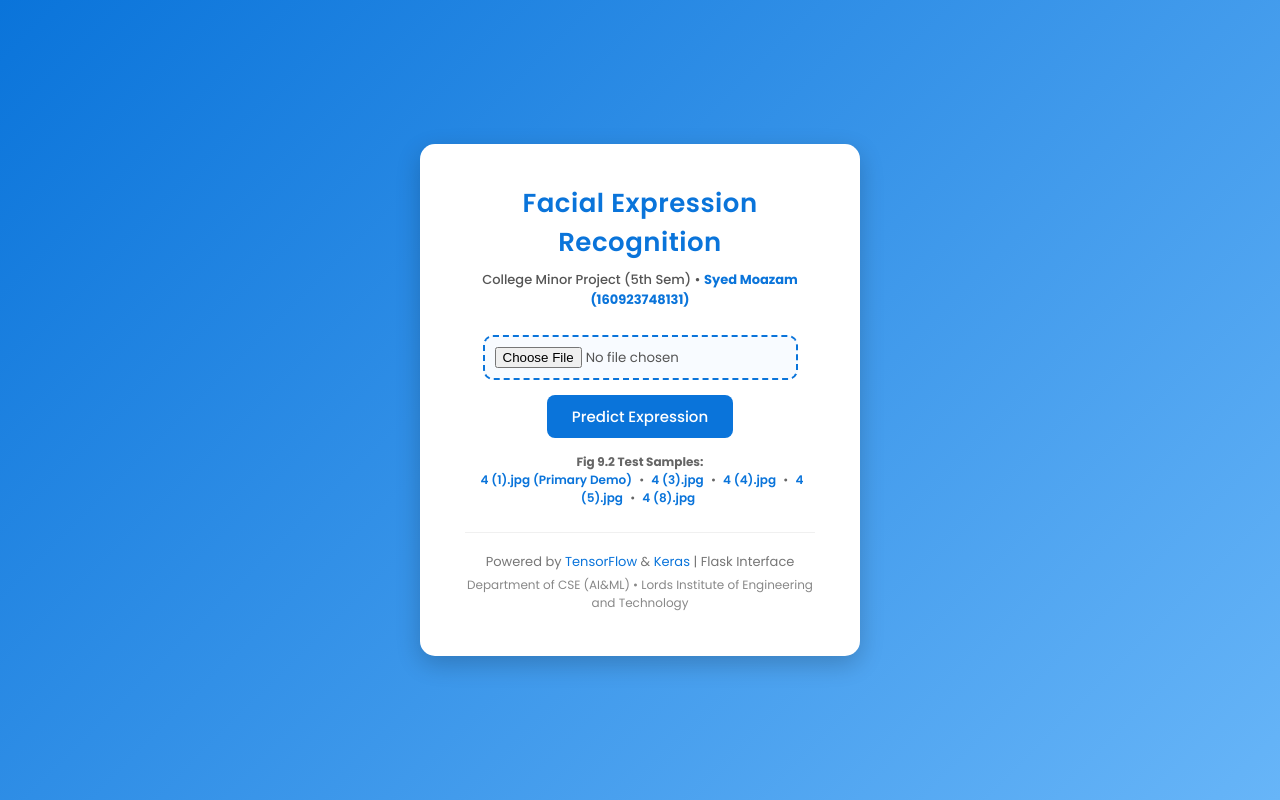
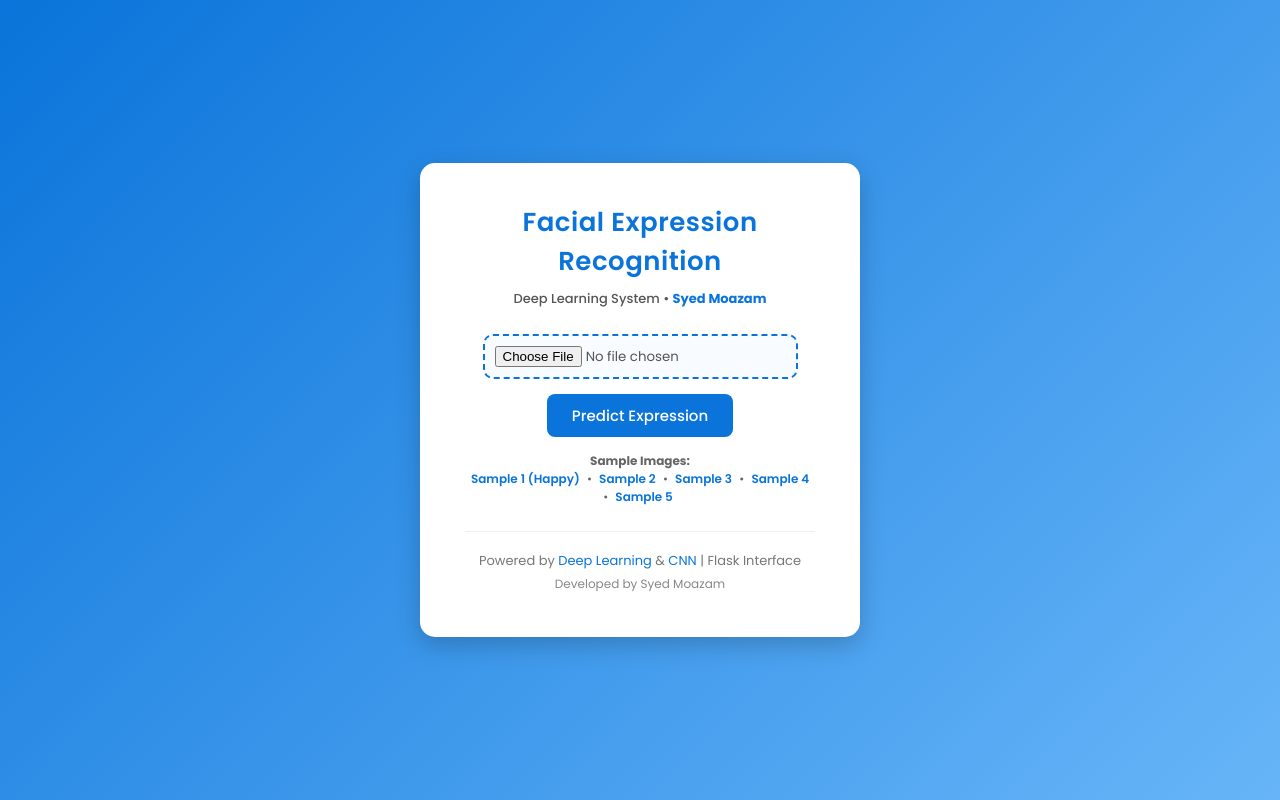
Before and after one commit to syedmoazam02/Facial-Expression-Recognition-using-CNN-and-DL, a Flask app: page / in a window 1280 px wide. Run offline with Flask 2, Linux system fonts and the light colour scheme.

Commit message:
Update UI layout and project documentation

```diff
--- a/templates/result.html
+++ b/templates/result.html
@@ -170,7 +170,7 @@
 <body>
     <div class="container">
         <h1>Facial Expression Recognition</h1>
-        <div class="project-meta">College Minor Project (5th Sem) &bull; <strong>Syed Moazam (160923748131)</strong></div>
+        <div class="project-meta">Deep Learning System &bull; <strong>Syed Moazam</strong></div>
 
         <form method="POST" enctype="multipart/form-data" action="/predict" id="predictionForm">
             <input type="file" name="file" id="fileInput" accept="image/*" required>
@@ -178,12 +178,12 @@
         </form>
 
         <div class="samples-hint">
-            <strong>Fig 9.2 Test Samples:</strong><br>
-            <a href="javascript:void(0)" onclick="loadSample('/static/samples/4 (1).jpg', '4 (1).jpg')">4 (1).jpg (Primary Demo)</a> &bull;
-            <a href="javascript:void(0)" onclick="loadSample('/static/samples/4 (3).jpg', '4 (3).jpg')">4 (3).jpg</a> &bull;
-            <a href="javascript:void(0)" onclick="loadSample('/static/samples/4 (4).jpg', '4 (4).jpg')">4 (4).jpg</a> &bull;
-            <a href="javascript:void(0)" onclick="loadSample('/static/samples/4 (5).jpg', '4 (5).jpg')">4 (5).jpg</a> &bull;
-            <a href="javascript:void(0)" onclick="loadSample('/static/samples/4 (8).jpg', '4 (8).jpg')">4 (8).jpg</a>
+            <strong>Sample Images:</strong><br>
+            <a href="javascript:void(0)" onclick="loadSample('/static/samples/4 (1).jpg', '4 (1).jpg')">Sample 1 (Happy)</a> &bull;
+            <a href="javascript:void(0)" onclick="loadSample('/static/samples/4 (3).jpg', '4 (3).jpg')">Sample 2</a> &bull;
+            <a href="javascript:void(0)" onclick="loadSample('/static/samples/4 (4).jpg', '4 (4).jpg')">Sample 3</a> &bull;
+            <a href="javascript:void(0)" onclick="loadSample('/static/samples/4 (5).jpg', '4 (5).jpg')">Sample 4</a> &bull;
+            <a href="javascript:void(0)" onclick="loadSample('/static/samples/4 (8).jpg', '4 (8).jpg')">Sample 5</a>
         </div>
 
         {% if image_url %}
@@ -196,8 +196,8 @@
         {% endif %}
 
         <footer>
-            <p>Powered by <a href="#">TensorFlow</a> &amp; <a href="#">Keras</a> | Flask Interface</p>
-            <p class="footer-author">Department of CSE (AI&amp;ML) &bull; Lords Institute of Engineering and Technology</p>
+            <p>Powered by <a href="#">Deep Learning</a> &amp; <a href="#">CNN</a> | Flask Interface</p>
+            <p class="footer-author">Developed by Syed Moazam</p>
         </footer>
     </div>
 
```
Also changed, not shown: README.md.
